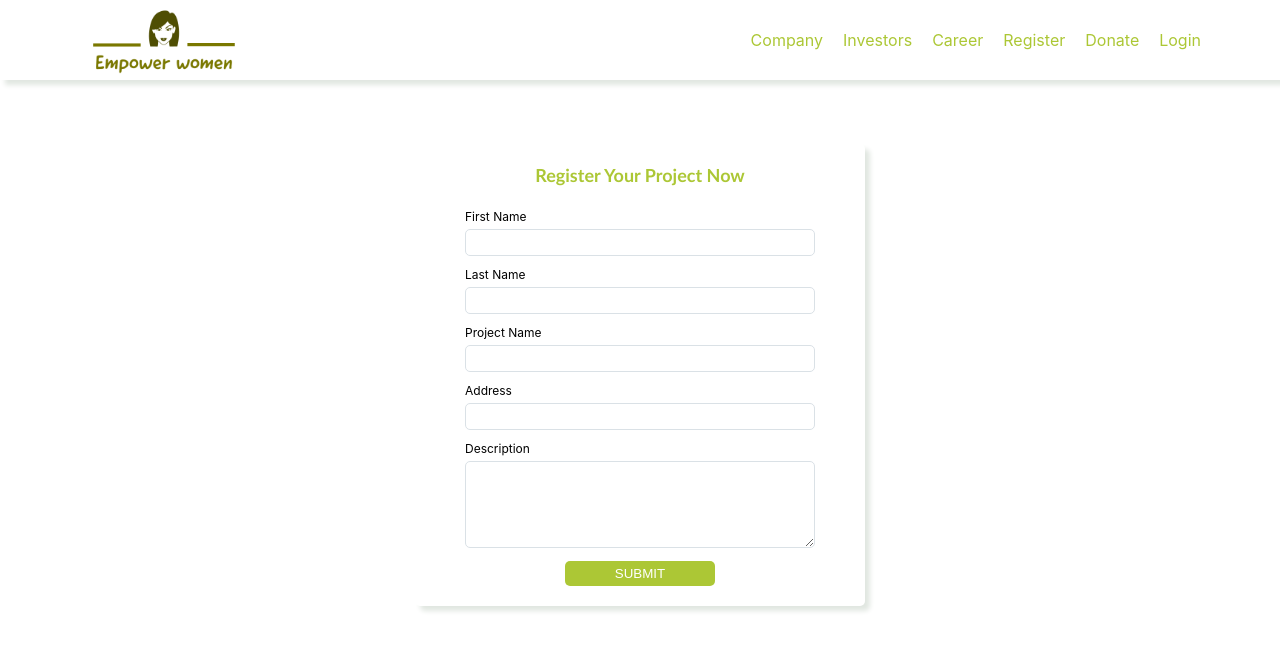
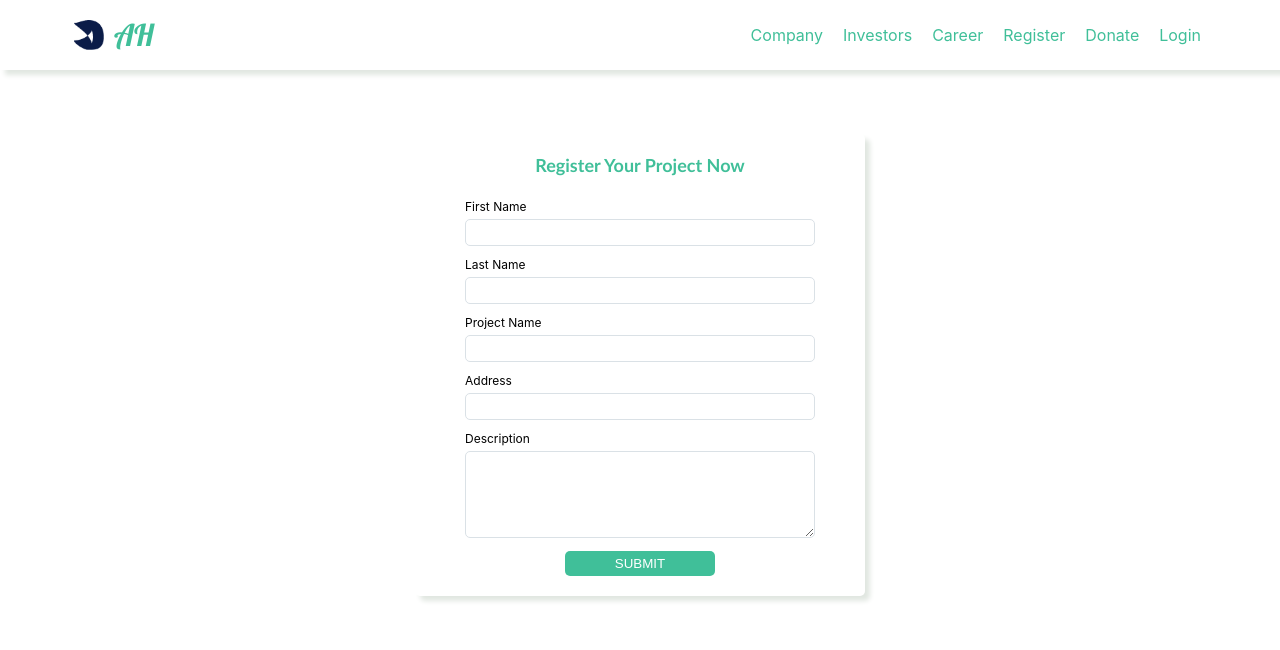
Before and after one commit to zainabsuleiman/empowering, a React (Create React App) app: page / in a window 1280 px wide. Shown: the top 650 px of the page. Built offline with nearby package versions, Linux system fonts and the light colour scheme.

Commit message:
Finishing the signinPage

```diff
--- a/src/App.js
+++ b/src/App.js
@@ -1,6 +1,7 @@
 
 import React from 'react';
 import './App.css';
+// import HomePage from './ui/pages/homePage/homePage';
 import SigninPage from './ui/pages/signinPage/signinPage';
 
 
@@ -11,6 +12,7 @@ function App() {
       <div>
 
         <SigninPage />
+        {/* <HomePage /> */}
       </div>
 
 
--- a/src/index.css
+++ b/src/index.css
@@ -1,11 +1,13 @@
+@import url('https://fonts.googleapis.com/css2?family=Nunito&display=swap');
 :root{
 
-  --primaryColor: rgb(172, 199, 53);
+  --primaryColor: hsl(162, 50%, 50%);
   --bgColor: #ffff;
   --borderColor: rgb(218, 225, 230);
 
   /* --primaryColor: #ffff; */
   --bgColor: #ffff;
+  --font:'Nunito', sans-serif; ;
 
 
 }
--- /dev/null
+++ b/src/ui/components/logo/logo.css
@@ -0,0 +1,21 @@
+@import url('https://fonts.googleapis.com/css2?family=Lobster&display=swap');
+#logoContainer{
+
+    display: flex;
+    align-items: center;
+    width: 100px;
+    /* background-color: aqua; */
+    padding: 0 10px;
+    /* margin: auto auto; */
+    /* line-height: 50px; */
+    justify-content: space-between;
+}
+#logoContainer img{
+    width: 30px;
+}
+#logoContainer span{
+    font-size: 30px;
+    /* font-family: cursive monospace; */
+    font-family:'Lobster', cursive;
+    color: var(--primaryColor);
+}
--- /dev/null
+++ b/src/ui/components/logo/logo.jsx
@@ -0,0 +1,12 @@
+import "./logo.css"
+import logo from "../../resources/logo.png"
+function Logo() {
+  return (
+    <div id="logoContainer">
+        <img src={logo} alt="" />
+        <span>AH</span>
+    </div>
+  )
+}
+
+export default Logo
--- a/src/ui/components/navbar/navbar.css
+++ b/src/ui/components/navbar/navbar.css
@@ -1,7 +1,7 @@
 #navbar{
     display: flex;
     width: 100%;
-    height: 20%;
+    height: 70px;
     padding: 0 5%;
     /* margin: 0 100px 40px 0; */
     justify-content: space-between;
@@ -15,11 +15,14 @@
 #navbar #navLogo{
     /* background-color: aqua; */
     width: 200px;
-    height: 80px;
-    background-image: url('./logo.png');
+    width: fit-content;
+    height:fit-content;
+    /* height: fit-content; */
+    /* text-align: center; */
+    /* background-image: url('./logo.png');
     background-position: center;
     background-size: cover;
-    background-repeat: no-repeat;
+    background-repeat: no-repeat; */
     /* background-color: aqua; */
 }
 
--- a/src/ui/components/navbar/navbar.jsx
+++ b/src/ui/components/navbar/navbar.jsx
@@ -1,34 +1,51 @@
-import React from "react"
-import "./navbar.css"
-import logo from "./logo.png"
+import React from "react";
+import "./navbar.css";
+// import logo from "./logo.png"
+import Logo from "../logo/logo";
 // import { Link } from "react-router-dom"
 // import logo from "../../../data/images/logo.png"
 
 function Navbar() {
   return (
-    <div id="navbar">
+    <div id="navContainer">
+
+      <div id="navbar">
         <div id="navLogo">
-            <img src={logo} alt="" />
+          {/* <img src={logo} alt="" /> */}
+          <Logo />
         </div>
         <div id="navUrl">
-            <ul id="list">
-                <li><a href="/">Company</a></li>
-                <li><a href="/">Investors</a></li>
-                <li><a href="/">Career</a></li>
-                <li><a href="/">Register</a></li>
-                <li><a href="/">Donate</a></li>
-                <li><a href="/">Login</a></li>
-                {/* <li className="li" ><a href="/">Company</a></li>
+          <ul id="list">
+            <li>
+              <a href="/">Company</a>
+            </li>
+            <li>
+              <a href="/">Investors</a>
+            </li>
+            <li>
+              <a href="/">Career</a>
+            </li>
+            <li>
+              <a href="/">Register</a>
+            </li>
+            <li>
+              <a href="/">Donate</a>
+            </li>
+            <li>
+              <a href="/">Login</a>
+            </li>
+            {/* <li className="li" ><a href="/">Company</a></li>
                 <li className="li"><a href="/">Investors</a></li>
                 <li className="li"><a href="/">Career</a></li>
                 <li className="li"><a href="/">Register</a></li>
                 <li className="li"><a href="/"></a></li>
                 <li className="li"><a href="/">Login</a></li> */}
-                {/* <h1>hello world navbar</h1> */}
-            </ul>
+            {/* <h1>hello world navbar</h1> */}
+          </ul>
         </div>
+      </div>
     </div>
-  )
+  );
 }
 
-export default Navbar
+export default Navbar;
--- /dev/null
+++ b/src/ui/pages/homePage/homePage.css
@@ -0,0 +1,8 @@
+#navbar{
+    width: 100%;
+    height: 80px;
+    background-color: blue;
+}
+#homeMain{
+    width: 100%;
+}
--- a/src/ui/pages/signinPage/signinPage.css
+++ b/src/ui/pages/signinPage/signinPage.css
@@ -1,5 +1,6 @@
 #signinpage{
     display: flex;
+    height: 100%;
     flex-direction: column;
     align-items: center;
     justify-content: space-between;
@@ -7,6 +8,8 @@
 
 #signinpage #nav{
     width: 100%;
+    /* height: 50%; */
+    /* background-color: aqua; */
 
 }
 #signinpage #signinn{
```
Also changed, not shown: src/ui/pages/homePage/homePage.jsx (added, +21 -0 lines), src/ui/resources/logo.png (added).
